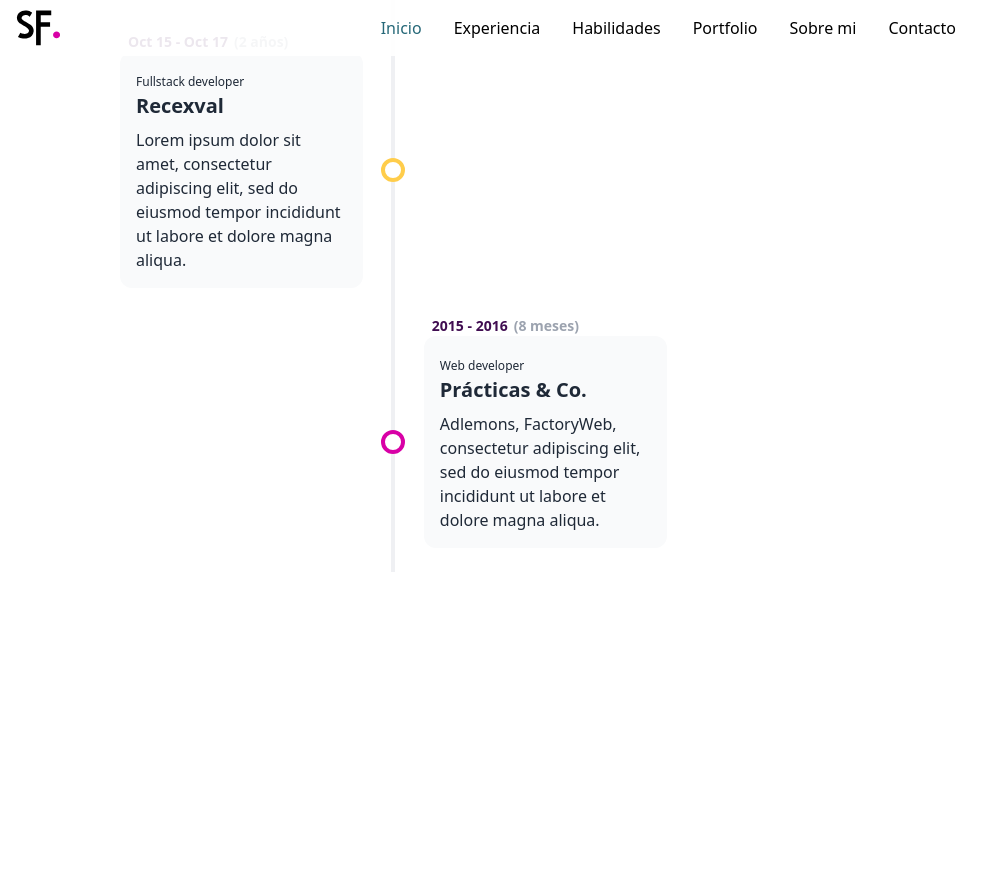
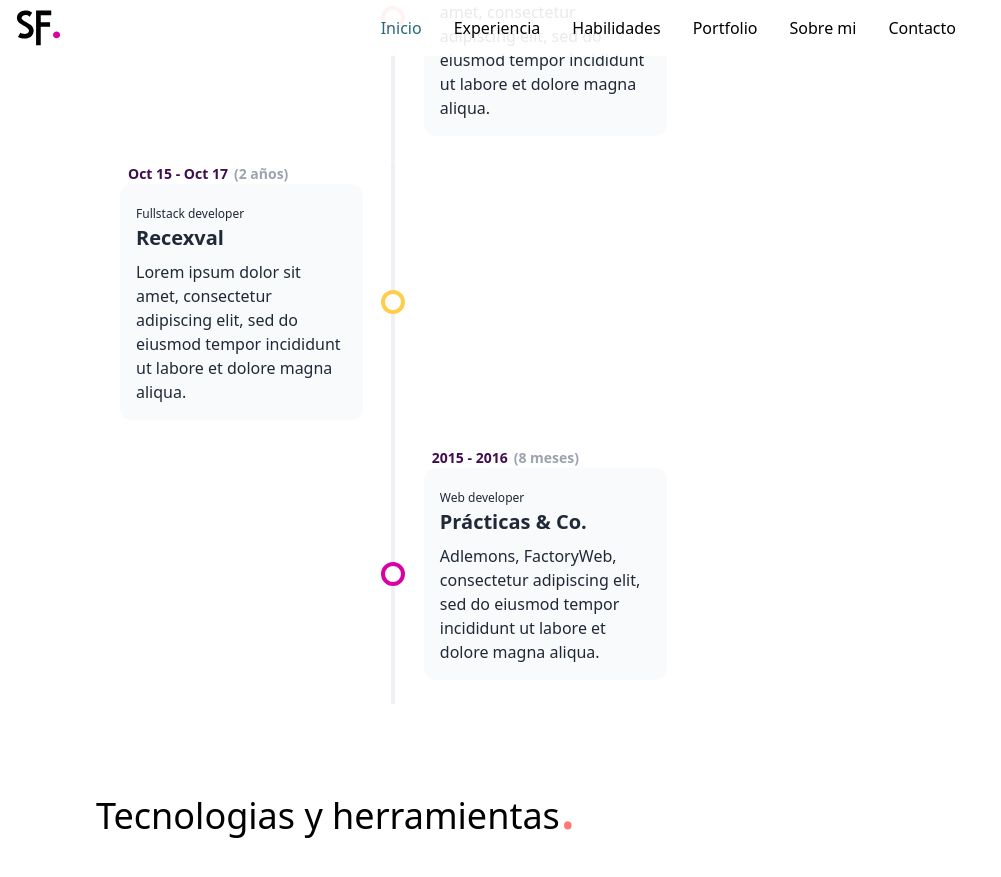
Before and after one commit to sferrando/sferrando.github.io, a Jekyll site: the page built from index.html, in a window 1280 px wide and 900 px high, scrolled down 1748 px. Shown: the top 877 px of the window, without its empty margins (0-1001 px from the left). Built offline with Jekyll 4.4.1, drawn with Linux system fonts in a browser that asks for light colours; nearby versions of some CDN libraries; before the commit the page ends 2408 px from its top, so only the background shows below that.

Commit message:
add some content and styles

```diff
--- a/index.html
+++ b/index.html
@@ -5,15 +5,15 @@
 <p>Mi nombre es Sergio Ferrando <span class="waving-hand">👋</span>, explicarte a qué me dedico es un poco complicado.</p>
 <p>No te voy a engañar, cada día me puedo poner un sombrero distinto.</p>
 <p>¿Quieres saber qué sombreros tengo en el armario?</p>
-<div class="grid grid-cols-3 gap-4">
+<div class="grid grid-cols-3 gap-4 py-8">
   <p class="rounded-lg shadow text-center font-medium content-center p-6 border border-gray-200"><span class="text-5xl mb-3 text-pink-neon fa-solid block fa-paintbrush"></span> Product designer</p>
   <p class="rounded-lg shadow text-center font-medium content-center p-6 border border-gray-200"><span class="text-5xl mb-3 text-blue-neon fa-solid block fa-hat-wizard"></span> Fullstack developer</p>
   <p class="rounded-lg shadow text-center font-medium content-center p-6 border border-gray-200"><span class="text-5xl mb-3 text-peach-neon fa-solid block fa-crosshairs"></span> CRO</p>
   <p class="rounded-lg shadow text-center font-medium content-center p-6 border border-gray-200"><span class="text-5xl mb-3 text-yellow-neon fa-solid block fa-list-check"></span> Product manager</p>
   <p class="rounded-lg shadow text-center font-medium content-center p-6 border border-gray-200"><span class="text-5xl mb-3 text-gray-300 fa-brands block fa-space-awesome"></span> Project manager</p>
 </div>
-<h2 class="text-semibold text-4xl">
-  Mi trayectoria<span class="text-yellow-neon">.</span>
+<h2 class="text-semibold text-4xl mt-12">
+  Mi trayectoria<span class="text-yellow-neon text-6xl">.</span>
 </h2>
 
 <div class="p-4">
@@ -55,3 +55,7 @@
     {% endfor %}
   </div>
 </div>
+
+<h2 class="text-semibold text-4xl mt-12">
+  Tecnologias y herramientas<span class="text-peach-neon text-6xl">.</span>
+</h2>
```
Also changed, not shown: 1 other file.
